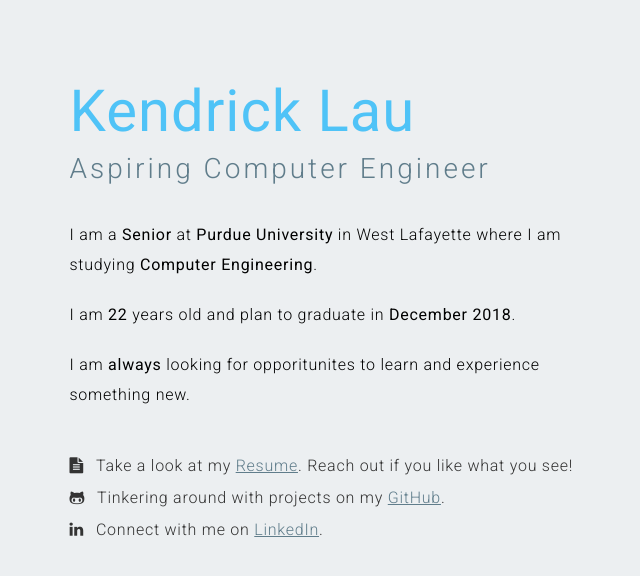
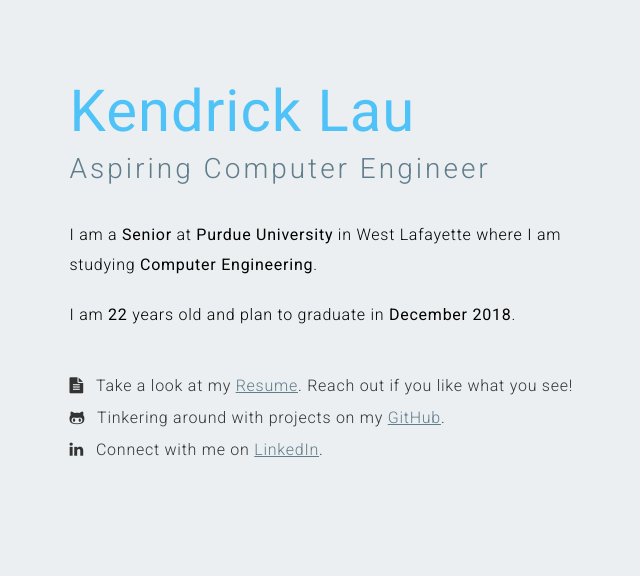
Before and after one commit to kendricklau/kendricklau.github.io, a plain HTML site: page index.html in a window 1280 px wide. Shown: the whole page, without its empty margins (293-933 px from the left). Drawn offline with nearby package versions, Linux system fonts and the light colour scheme.

Commit message:
Update index.html

```diff
--- a/index.html
+++ b/index.html
@@ -26,7 +26,6 @@
           <h3 class="title">Aspiring Computer Engineer</h3>
           <p class="stats">I am a <dr>Senior</dr> at <dr>Purdue University</dr> in West Lafayette where I am studying <dr>Computer Engineering</dr>.</p>
           <p class="stats">I am <dr>22</dr> years old and plan to graduate in <dr>December 2018</dr>.</p>
-          <p class="stats">I am <dr>always</dr> looking for opporitunites to learn and experience something new. </p>
 
           <p class="resources"><i class="fa fa-file-text"></i>Take a look at my <a href="Kendrick_Resume.pdf" class="rs">Resume</a>. Reach out if you like what you see!</br>
           <i class="fa fa-github-alt"></i>Tinkering around with projects on my <a href="https://github.com/kendricklau" target="_blank" class="rs">GitHub</a>.</br>
```
